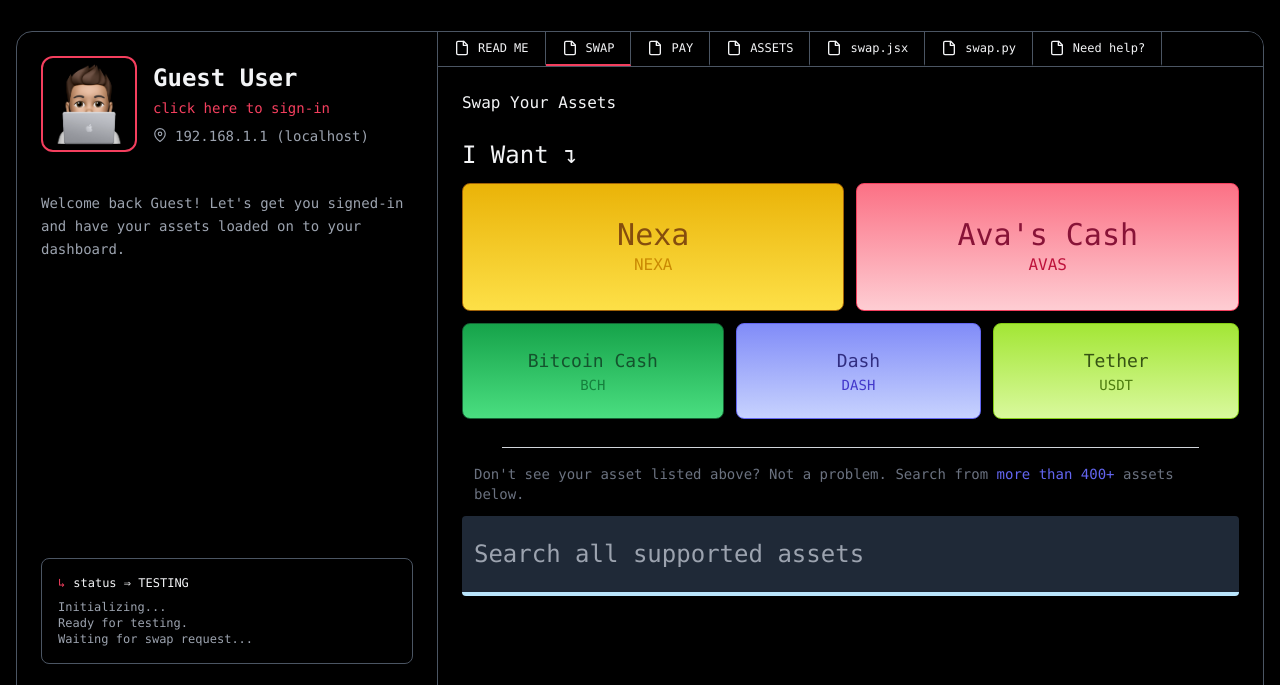
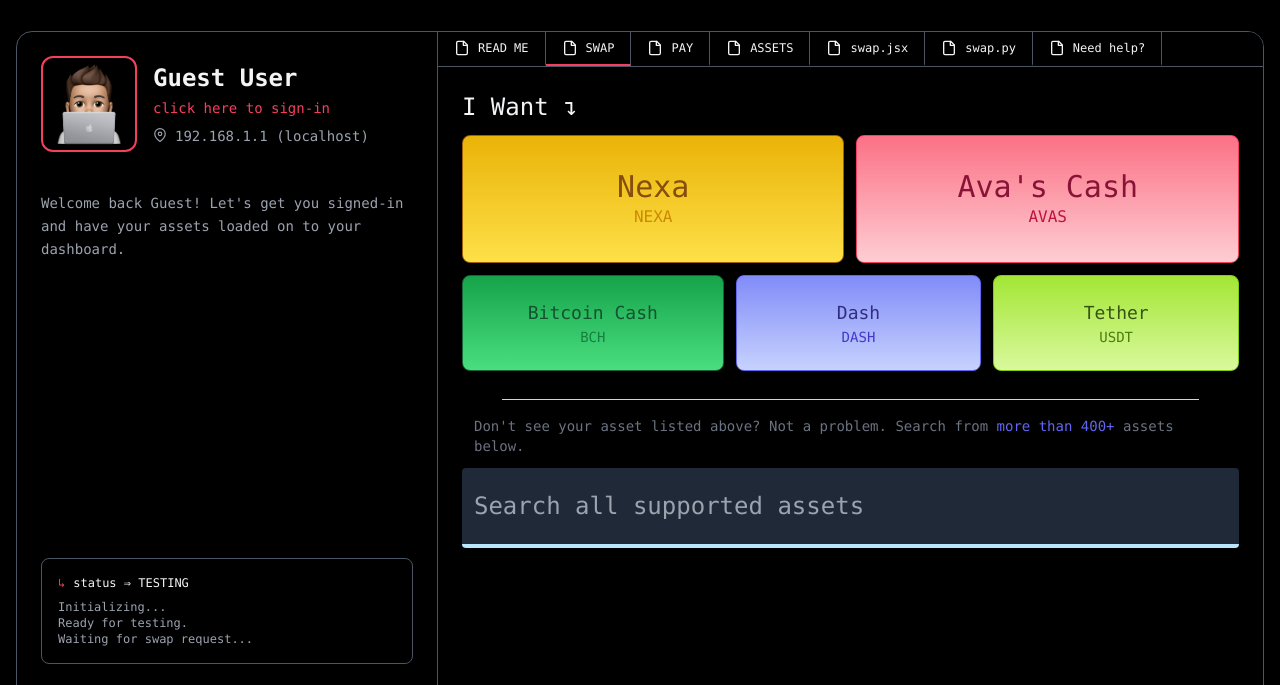
Before and after one commit to sansbankdao/dashswap, an Astro site in the folder web/: page / in a window 1280 px wide. Both pictures are taken after a click on the label "SWAP". Shown: the top 685 px of the page. Built offline with nearby package versions, Linux system fonts and the light colour scheme; Astro itself is replaced by a stand-in of ours.

Commit message:
Fix menu UI.

```diff
--- a/web/src/components/ContentSwap.astro
+++ b/web/src/components/ContentSwap.astro
@@ -5,10 +5,10 @@
 
 <div class="flex flex-col gap-6 items-center text-center sm:items-start sm:text-left">
 
-    <h1>
+    <!-- <h1>
         Swap Your Assets
-    </h1>
+    </h1> -->
 
-    <Menu />
+    <Menu client:visible />
 
 </div>
--- a/web/src/components/swap/Menu.vue
+++ b/web/src/components/swap/Menu.vue
@@ -1,5 +1,5 @@
 <template>
-    <main class="flex flex-col gap-4">
+    <main class="w-full flex flex-col gap-4">
         <section class="grid grid-cols-2 gap-3">
             <h2 class="col-span-2 text-2xl font-medium">
                 I Want ↴
```
